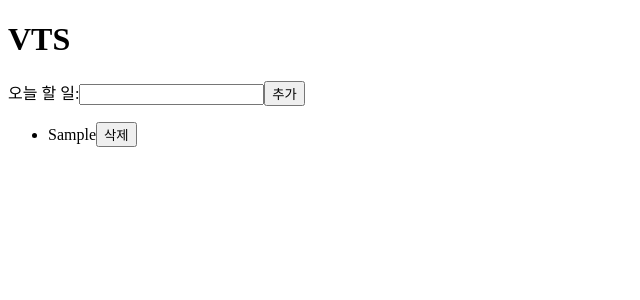
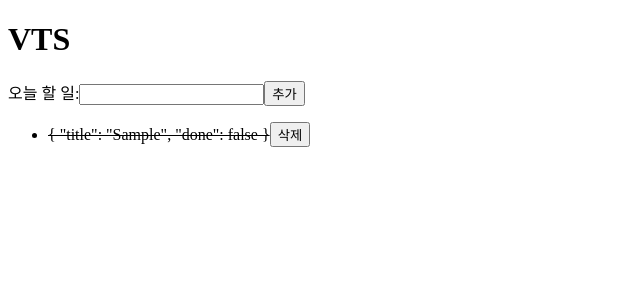
Before and after one commit to SOL-hub/VTS, a Vue app: page / in a window 1280 px wide. Both pictures are taken after typing "Sample" into the empty fields and a click on the button "추가". Shown: the top 300 px of the page, without its empty margins (0-640 px from the left). Built offline with nearby package versions, Linux system fonts and the light colour scheme.

Commit message:
add : 할 일 삭제에 이어서 완료기능 및 css스타일링 등

```diff
--- a/src/App.vue
+++ b/src/App.vue
@@ -40,12 +40,17 @@ const storage = {
   },
 };
 
+interface Todo {
+  title: string;
+  done: boolean;
+}
+
 export default Vue.extend({
   components: { TodoInput, TodoListItem },
   data() {
     return {
       todoText: "",
-      todoItems: [] as any[],
+      todoItems: [] as Todo[],
     };
   },
   methods: {
@@ -55,7 +60,11 @@ export default Vue.extend({
 
     addTodoItem() {
       const value = this.todoText;
-      this.todoItems.push(value);
+      const todo: Todo = {
+        title: value,
+        done: false,
+      };
+      this.todoItems.push(todo);
       storage.save(this.todoItems);
       // localStorage.setItem(value, value);
       this.initTodoText();
@@ -70,6 +79,8 @@ export default Vue.extend({
 
     removeTodoItem(index: number) {
       console.log("remove", index);
+      this.todoItems.splice(index, 1);
+      storage.save(this.todoItems);
     },
   },
   created() {
--- a/src/components/TodoListItem.vue
+++ b/src/components/TodoListItem.vue
@@ -1,6 +1,6 @@
 <template>
   <li>
-    <span>{{ todoItem }}</span>
+    <span class="item-wrap complete">{{ todoItem }}</span>
     <!-- <button @click="$emit('delete')">삭제</button> -->
     <button @click="removeItem">삭제</button>
   </li>
@@ -22,4 +22,11 @@ export default Vue.extend({
 });
 </script>
 
-<style scoped></style>
+<style scoped>
+.item-wrap {
+  cursor: pointer;
+}
+.complete {
+  text-decoration: line-through;
+}
+</style>
```
